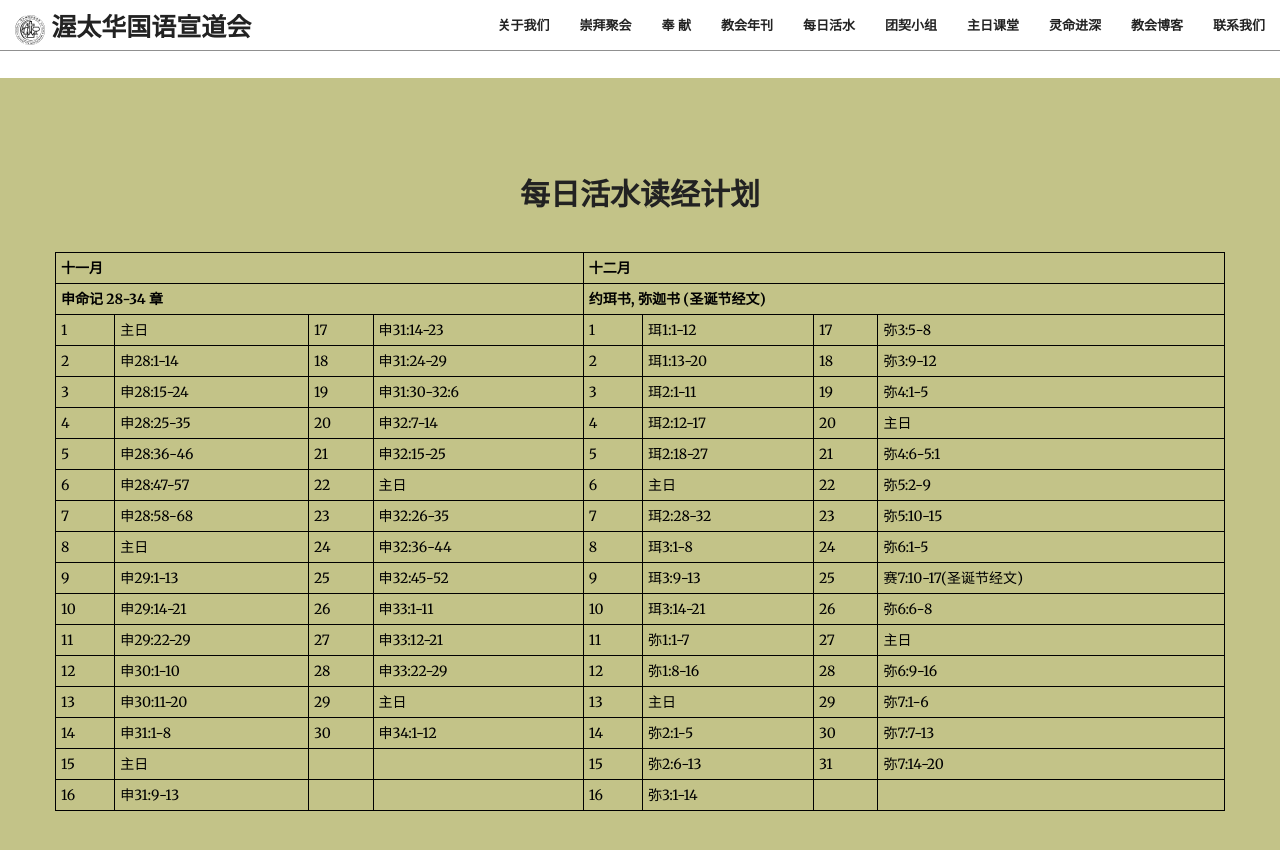
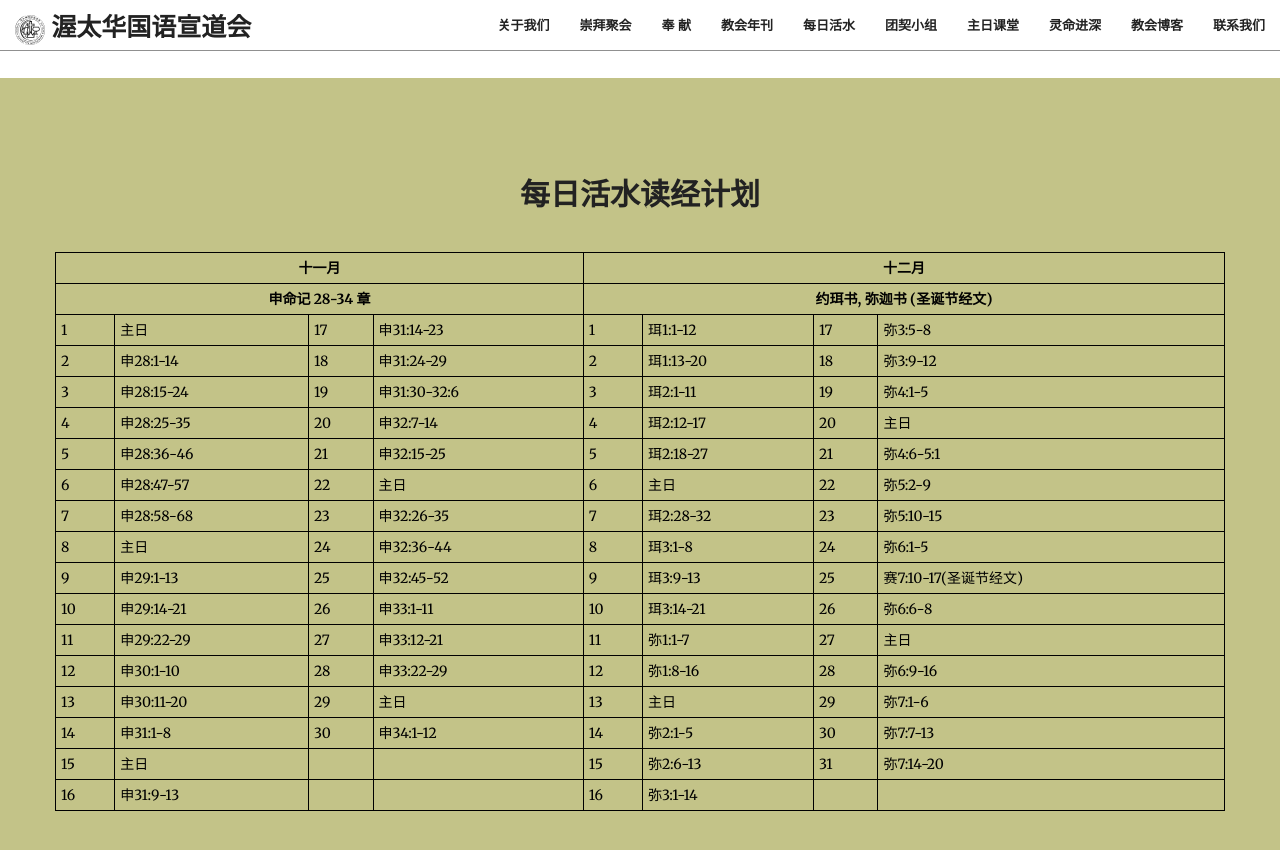
Before and after one commit to JonasYow/ottawaomac, a Jekyll site: the page built from index.html, in a window 1280 px wide and 900 px high, scrolled down 2564 px. Shown: the top 850 px of the window. Built offline with Jekyll 4.4.1, drawn with Linux system fonts in a browser that asks for light colours; some web fonts are replaced.

Commit message:
Centralize titles

```diff
--- a/_includes/dailylivingwater.html
+++ b/_includes/dailylivingwater.html
@@ -8,12 +8,12 @@
             </div>
             <table style="width:100%">
             <tr>
-                <th colspan="4">十一月</th>
-                <th colspan="4">十二月</th>
+                <th colspan="4" class="text-center">十一月</th>
+                <th colspan="4" class="text-center">十二月</th>
             </tr>
             <tr>
-                <th colspan="4">申命记 28-34 章</th>
-                <th colspan="4">约珥书, 弥迦书 (圣诞节经文)</th>
+                <th colspan="4" class="text-center">申命记 28-34 章</th>
+                <th colspan="4" class="text-center">约珥书, 弥迦书 (圣诞节经文)</th>
             </tr>
 
             <tr>
```
